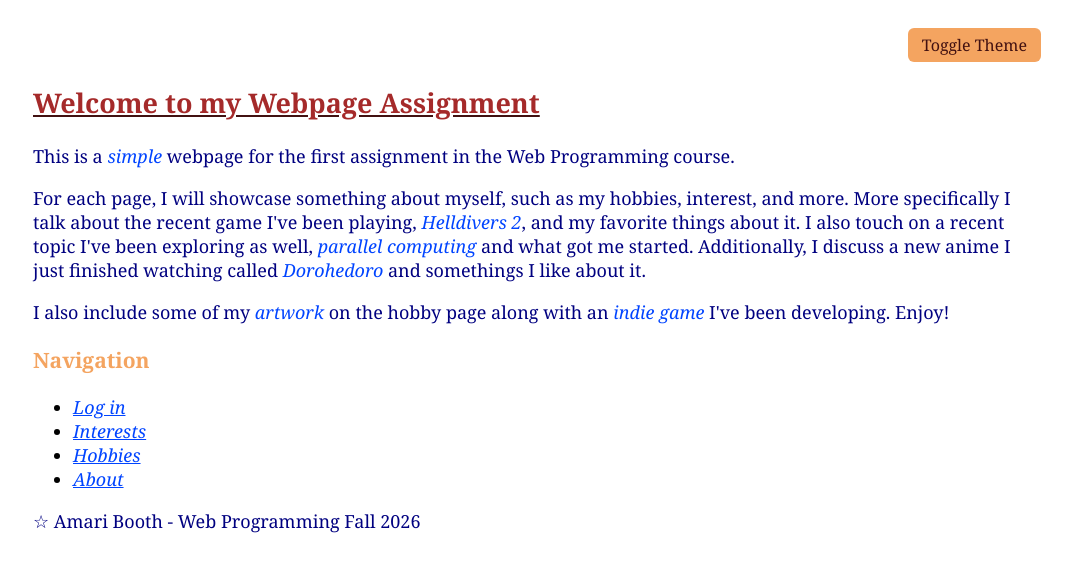
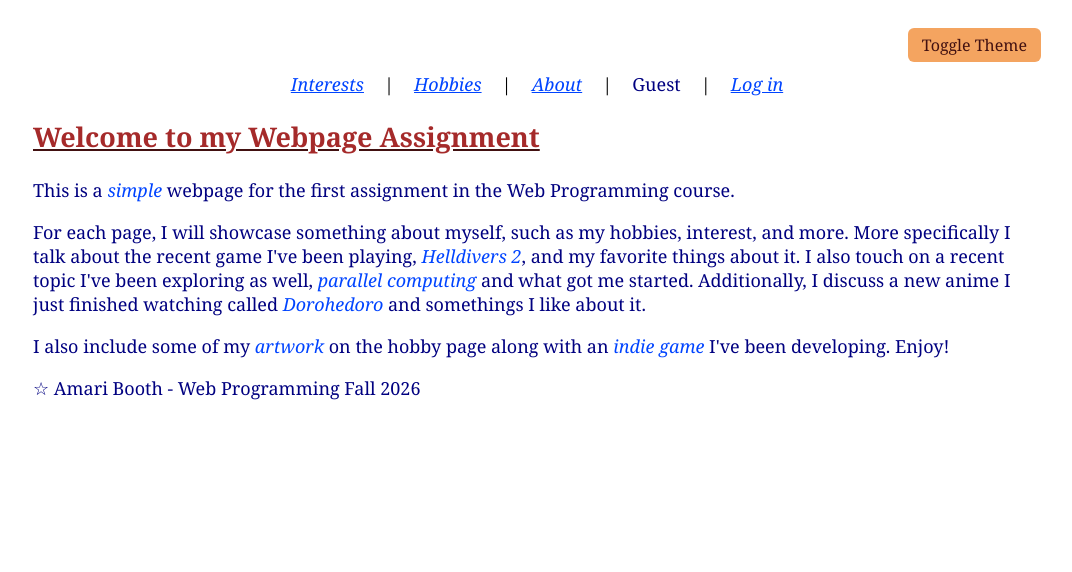
Before and after one commit to x4242564/webpage-assignment, a website: page public/index.html in a window 1280 px wide. Shown: the whole page, without its empty margins (103-1175 px from the left). Drawn offline with Linux system fonts and the light colour scheme; no server answers.

Commit message:
Implement username display in navigation and add auth.js script

```diff
--- a/public/css/style.css
+++ b/public/css/style.css
@@ -105,6 +105,18 @@ a:hover {
     display: inline-block;
 }
 
+/* Logged-in username (filled in by js/auth.js) */
+/* Same color as paragraph text */
+#nav_username {
+    color: var(--text-color);
+}
+
+/* In the horizontal nav bar, match the links' spacing so it lines up */
+.nav-list #nav_username {
+    padding: 10px 20px 0px 20px;
+    display: inline-block;
+}
+
 /* Theme Toggle Button */
 /* Colors come from the theme variables so it switches with the page */
 /* Block display gives it its own row, so the nav bar sits below it */
--- a/public/index.html
+++ b/public/index.html
@@ -16,6 +16,18 @@
     <body>
         <!-- Theme toggle button, handled by js/theme.js -->
         <button id="theme_toggler" class="theme-toggle">Toggle Theme</button>
+        <header>
+            <!-- Navigation section -->
+            <nav>
+                <ul class="list-reset nav-list">
+                    <li><a href="interests.html" target="_self">Interests</a>|</li>
+                    <li><a href="hobbies.html" target="_self">Hobbies</a>|</li>
+                    <li><a href="about.html" target="_self">About</a>|</li>
+                    <li><span id="nav_username">Guest</span>|</li>
+                    <li><a id="auth_link" href="login.html" target="_self">Log in</a></li>
+                </ul>
+            </nav>
+        </header>
         <!-- Using section elements to organize content -->
         <!-- Introduction section -->
         <section id="intro">
@@ -39,20 +51,9 @@
                 game</em> I've been developing. Enjoy!
             </p>
         </section>
-        <!-- Navigation section -->
-        <section id="nav">
-            <h3>Navigation</h3>
-            <nav>
-                <ul>
-                    <li><a href="login.html" target="_self">Log in</a></li>
-                    <li><a href="interests.html" target="_self">Interests</a></li>
-                    <li><a href="hobbies.html" target="_self">Hobbies</a></li>
-                    <li><a href="about.html" target="_self">About</a></li>
-                </ul>
-            </nav>
-        </section>
         <!-- Loaded last so the button exists before the script runs -->
         <script src="js/theme.js"></script>
+        <script src="js/auth.js"></script>
     </body>
     <!-- Footer section is used to mark the end of a page -->
     <footer>
```
Also changed, not shown: public/about.html (+3 -1 lines), public/hobbies.html (+3 -1 lines), public/interests.html (+3 -1 lines).
